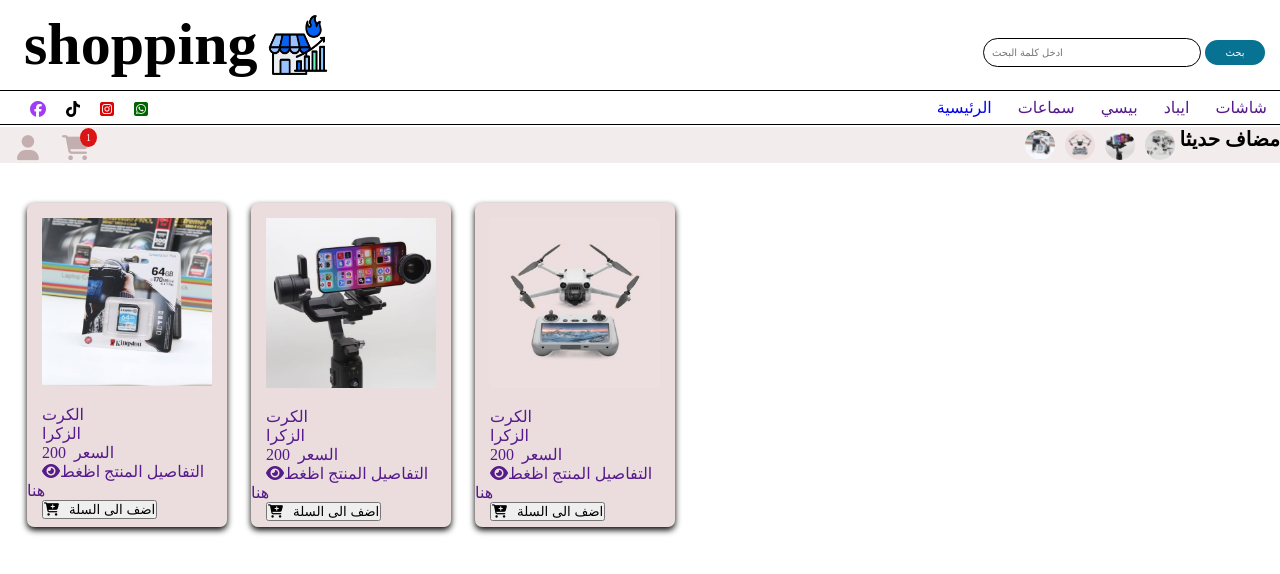
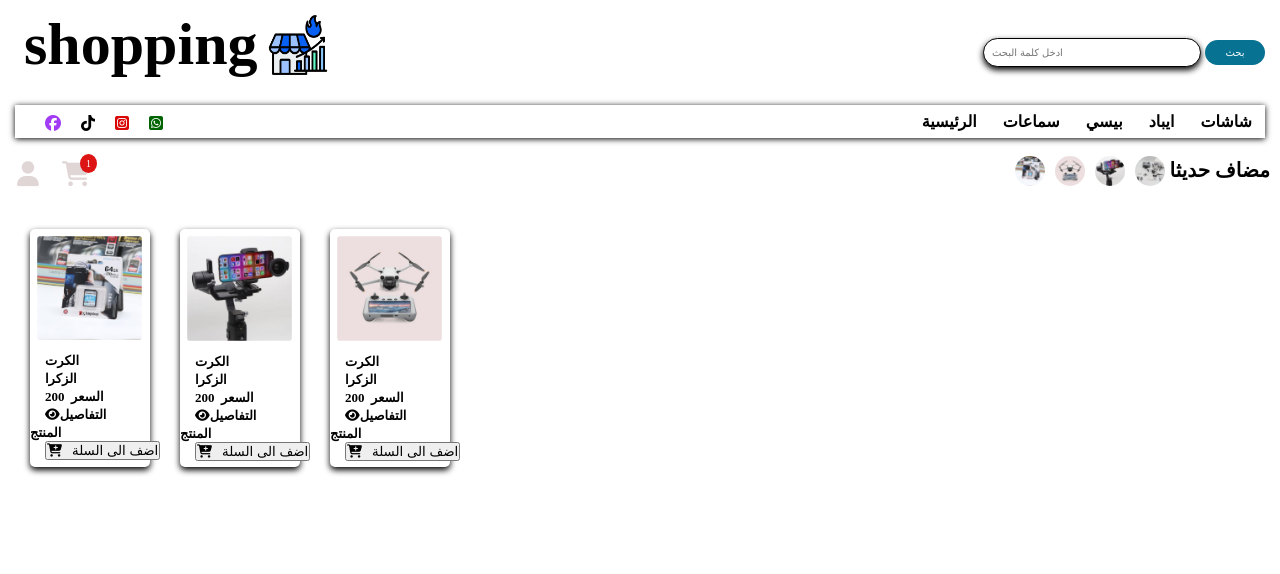
Before and after one commit to Mistu1/shopping-oi, a plain HTML site: page index.html in a window 1280 px wide. Drawn offline with Linux system fonts and the light colour scheme.

Commit message:
add + more files

```diff
--- a/cs.css
+++ b/cs.css
@@ -9,7 +9,6 @@ header{
     flex-wrap: wrap;
     justify-content: center;
     align-items: center;
-    border-bottom:  1px solid #000000;
 }
 .logo h1{
 float:left;
@@ -38,11 +37,12 @@ text-shadow: 3px 3px 3px #ffffff;
     padding: 15px;
 }
 .search_input{
+    box-shadow: 0  3px 6px ;
     padding: 8px;
     color: #000000;
     width: 200px;
     font-size: 10px;
-    border: 1px solid;
+    border: 0.5px solid;
     margin-top: 15px;
     border-radius: 15px;
     outline: none;
@@ -59,8 +59,10 @@ text-shadow: 3px 3px 3px #ffffff;
 }
 
 nav{
-    border-bottom:  1px solid #000000;
+    margin: 15px;
+    box-shadow: 0  1px 6px ;
     background-color: rgb(255, 255, 255);
+    width: 100%px;
     display: flex;
     flex-wrap: wrap;
     justify-content: center;
@@ -84,7 +86,6 @@ nav{
     color: #a13bf5;
 }
 .secti{
-
     display: flex;
 }
 .secti ul{
@@ -96,6 +97,8 @@ nav{
     margin-left: px;
 }
 .secti ul li a{
+    font-weight: bold;
+    color: #000;
     text-decoration: none;
     padding: 5px 3px ;
     border-radius: 5px;
@@ -105,10 +108,11 @@ nav{
 }
 .last_past{
     width: 100%;
-    background-color: #f3ecec;
+    background-color: #ffffff;
     border-radius: 4px solid rgb(255, 255, 255);
 }
 .last_past h4{
+    margin: 5px 10px;
     float: right;
     color: #000;
     font-size: 20px;
@@ -140,10 +144,10 @@ nav{
     margin-left: 15px;
 }
 .cart ul li a{
-    color: #ad9595b2;
+    color: #d4c4c4b2;
 }
 .cart ul li a:hover{
-    color: #ebdddd;
+    color: #ebe1e1;
 }
 .cart-icon{
     position: relative;
@@ -164,24 +168,29 @@ main{
     flex-wrap: wrap;
     padding: 0px 15px;
 }
-
+.product{
+    margin: 15px;
+    margin-top: 40px;
+    padding: 0px 0px 6px 0px;
+    background-color: #ffffff;
+    box-shadow: 0  3px 6px ;
+    width: 120px;
+    border-radius: 5px;
+    margin-bottom: 4px;
+}
 .product a {
     text-decoration: none;
+    color: #000;
+    font-size: 13px;
+    font-weight: bold;
     padding: 15px;
 }
-.product{
-    margin: 12px;
-    margin-top: 40px;
-    padding: 0px 0px 6px 0px;
-    background-color: #ebdddd;
-    box-shadow: 0  3px 6px ;
-    width: 200px;
-    border-radius: 7px;
-    margin-bottom: 4px;
+.product img{
+   width: 105px;
+   padding: 6%;
 }
-.product img{
-   width: 170px;
-   padding: 7.5%;
+.product_img img{
+    border-radius: 10px;
 }
 .product section{
     padding: 5px;
--- a/index.html
+++ b/index.html
@@ -102,7 +102,7 @@
             <div class="product_price"><a href="">السعر&nbsp; 200</a>
             </div>
             <!--description-->
-            <div class="product_description"><a href=""><i class="fa-solid fa-eye"></i>التفاصيل المنتج اظغط هنا</a>
+            <div class="product_description"><a href=""><i class="fa-solid fa-eye"></i>التفاصيل المنتج  </a>
             </div>
             <!--submit-->
             <div class="submit"><a href="">
@@ -125,7 +125,7 @@
             <div class="product_price"><a href="">السعر&nbsp; 200</a>
             </div>
             <!--description-->
-            <div class="product_description"><a href=""><i class="fa-solid fa-eye"></i>التفاصيل المنتج اظغط هنا</a>
+            <div class="product_description"><a href=""><i class="fa-solid fa-eye"></i>التفاصيل المنتج </a>
             </div>
             <!--submit-->
             <div class="submit"><a href="">
@@ -148,7 +148,7 @@
             <div class="product_price"><a href="">السعر&nbsp; 200</a>
             </div>
             <!--description-->
-            <div class="product_description"><a href=""><i class="fa-solid fa-eye"></i>التفاصيل المنتج اظغط هنا</a>
+            <div class="product_description"><a href=""><i class="fa-solid fa-eye"></i>التفاصيل المنتج</a>
             </div>
             <!--submit-->
             <div class="submit"><a href="">
@@ -157,7 +157,6 @@
                 </button>
             </a></div>
         </div>
-
     </main>
         <!--product end-->
 </body>
```
